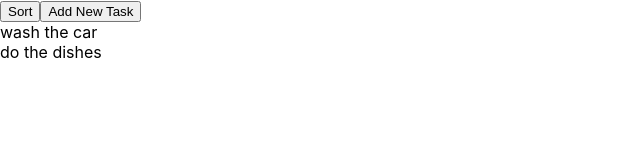
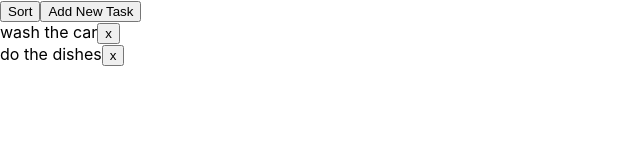
Before and after one commit to brandonduff/task-list, a React (Create React App) app: page / in a window 1280 px wide. Shown: the top 160 px of the page, without its empty margins (0-640 px from the left). Built offline with nearby package versions, Linux system fonts and the light colour scheme.

Commit message:
add ability to remove tasks

```diff
--- a/src/App.js
+++ b/src/App.js
@@ -23,7 +23,7 @@ export function TaskListView({taskCollection}) {
       <button onClick={() => taskCollection.add({ name: 'New Task' })}>Add New Task</button>
         <div>
           {tasks.map(entry => {
-            return <div key={entry.name}>{entry.name}</div>
+            return <div key={entry.name}><span>{entry.name}</span><button onClick={() => taskCollection.remove(entry)}>x</button></div>
           })}
         </div>
     </>
--- a/src/TaskCollection.js
+++ b/src/TaskCollection.js
@@ -5,7 +5,13 @@ export default class TaskCollection {
   }
 
   add(task) {
-    this.entries.push(task)
+    this.entries.push(task);
+    this.notifyListeners();
+  }
+
+  remove(candidate) {
+    const i = this.entries.findIndex(task => task.name === candidate.name);
+    this.entries.splice(i, 1);
     this.notifyListeners();
   }
 
```
Also changed, not shown: 1 other file (tests, documents, lock files or other folders).
